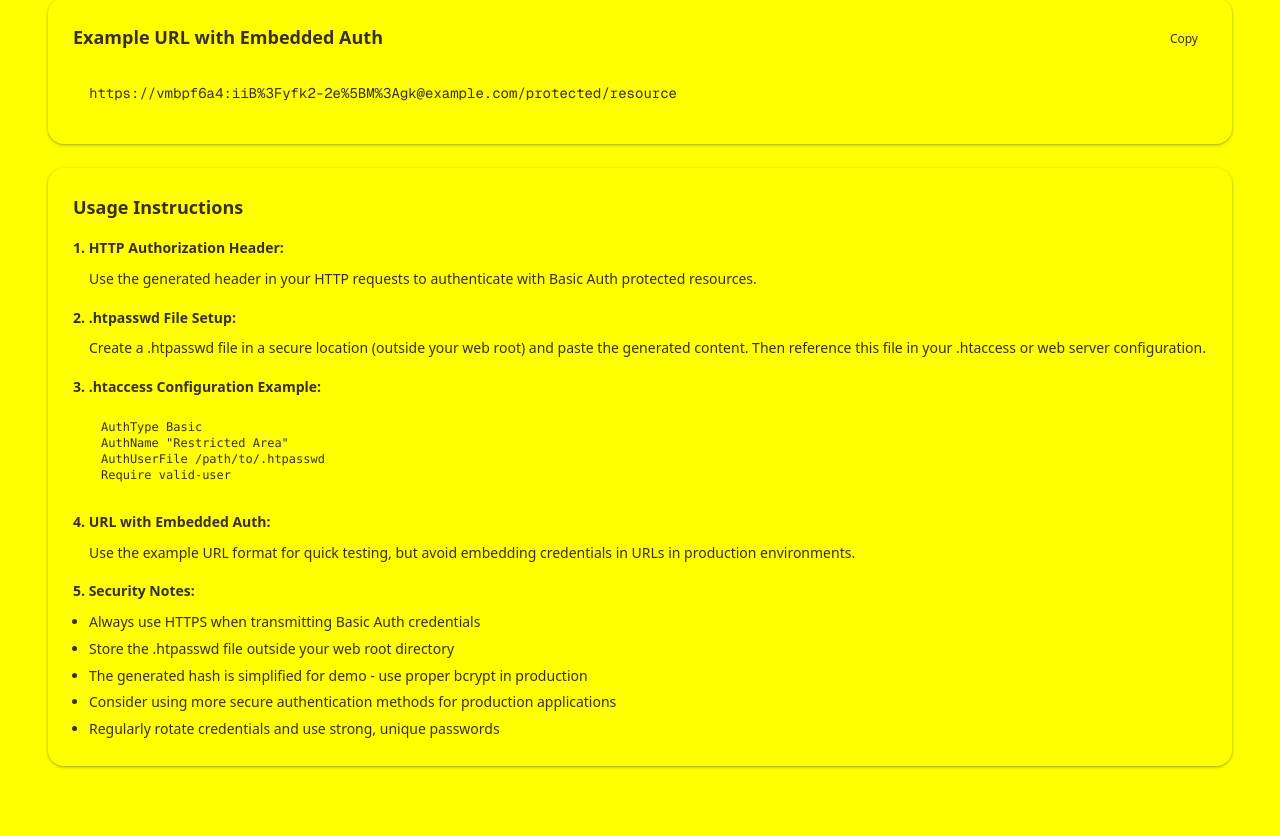
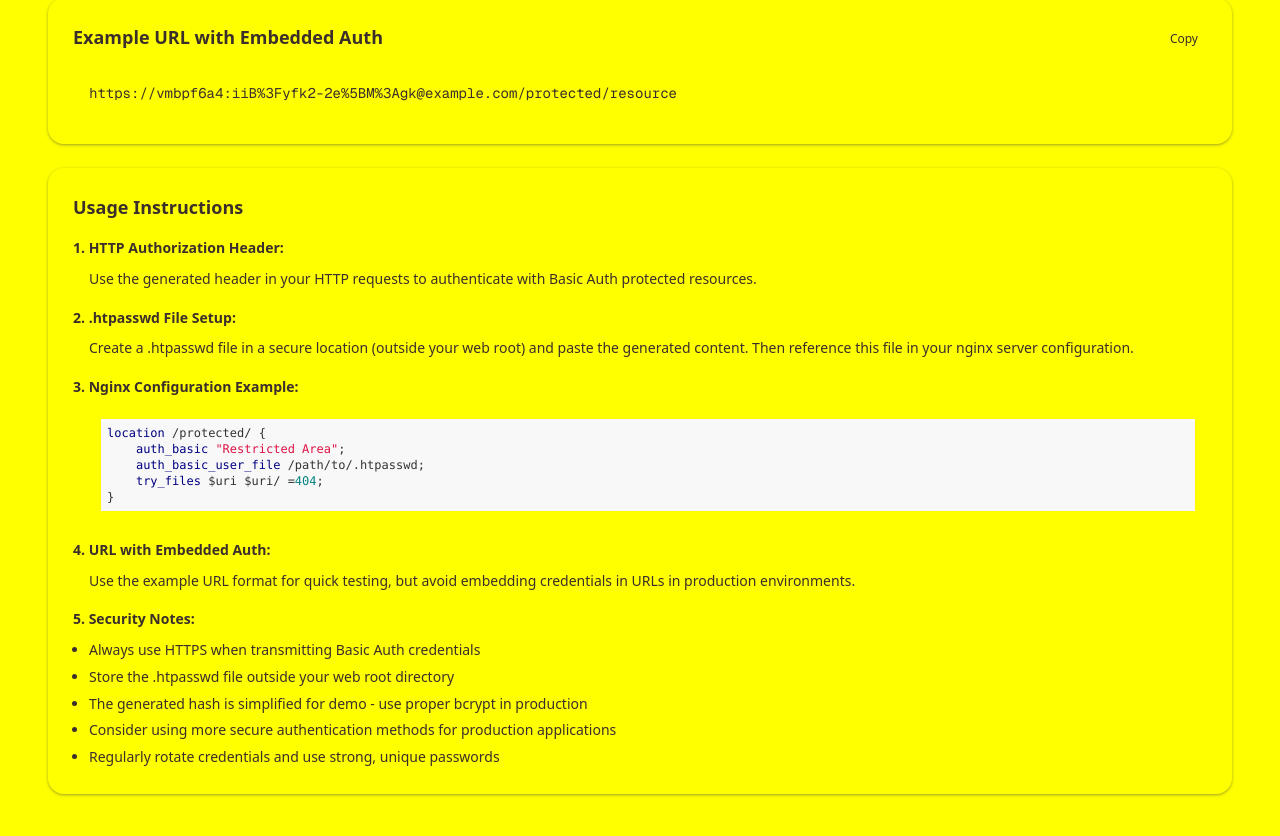
Before and after one commit to tlan16/tools, a Next.js app: page /basic-auth in a window 1280 px wide. Shown: the part 1510-2346 px from the top of the page. Before the commit the page ends 2324 px from the top, so only its background shows below. Built offline with nearby package versions, Linux system fonts and the light colour scheme.

Commit message:
Refactor error handling and update configuration examples for Nginx

```diff
--- a/app/basic-auth/components.tsx
+++ b/app/basic-auth/components.tsx
@@ -1,6 +1,6 @@
 'use client'
 
-import {useState, useEffect} from 'react'
+import {useEffect, useState} from 'react'
 import {Button} from '@/components/ui/button'
 import {Input} from '@/components/ui/input'
 import SyntaxHighlighter from 'react-syntax-highlighter';
@@ -239,7 +239,8 @@ export function BasicAuth() {
           </Button>
 
           {error && (
-            <div className="bg-destructive/10 border border-destructive/20 text-destructive px-4 py-3 rounded-xl max-w-full overflow-hidden elevation-1">
+            <div
+              className="bg-destructive/10 border border-destructive/20 text-destructive px-4 py-3 rounded-xl max-w-full overflow-hidden elevation-1">
               <div className="break-words">{error}</div>
             </div>
           )}
@@ -405,24 +406,32 @@ export function BasicAuth() {
               <strong className="text-primary">2. .htpasswd File Setup:</strong>
               <p className="ml-4 mt-2 text-muted-foreground">
                 Create a .htpasswd file in a secure location (outside your web root) and paste the generated content.
-                Then reference this file in your .htaccess or web server configuration.
+                Then reference this file in your nginx server configuration.
               </p>
             </div>
             <div>
-              <strong className="text-primary">3. .htaccess Configuration Example:</strong>
+              <strong className="text-primary">3. Nginx Configuration Example:</strong>
               <div className="ml-4 mt-2 bg-muted p-3 rounded text-xs font-mono">
-                <code>
-                  AuthType Basic<br/>
-                  AuthName "Restricted Area"<br/>
-                  AuthUserFile /path/to/.htpasswd<br/>
-                  Require valid-user
-                </code>
+                <SyntaxHighlighter language="nginx" style={github}>
+                  {
+                    `location /protected/ {\n` +
+                    [
+                      `auth_basic "Restricted Area";`,
+                      `auth_basic_user_file /path/to/.htpasswd;`,
+                      `try_files $uri $uri/ =404;`
+                    ].map(
+                      line => `\t${line}`
+                    ).join("\n") + `\n`
+                    + `}`
+                  }
+                </SyntaxHighlighter>
               </div>
             </div>
             <div>
               <strong className="text-primary">4. URL with Embedded Auth:</strong>
               <p className="ml-4 mt-2 text-muted-foreground">
-                Use the example URL format for quick testing, but avoid embedding credentials in URLs in production environments.
+                Use the example URL format for quick testing, but avoid embedding credentials in URLs in production
+                environments.
               </p>
             </div>
             <div>
```
